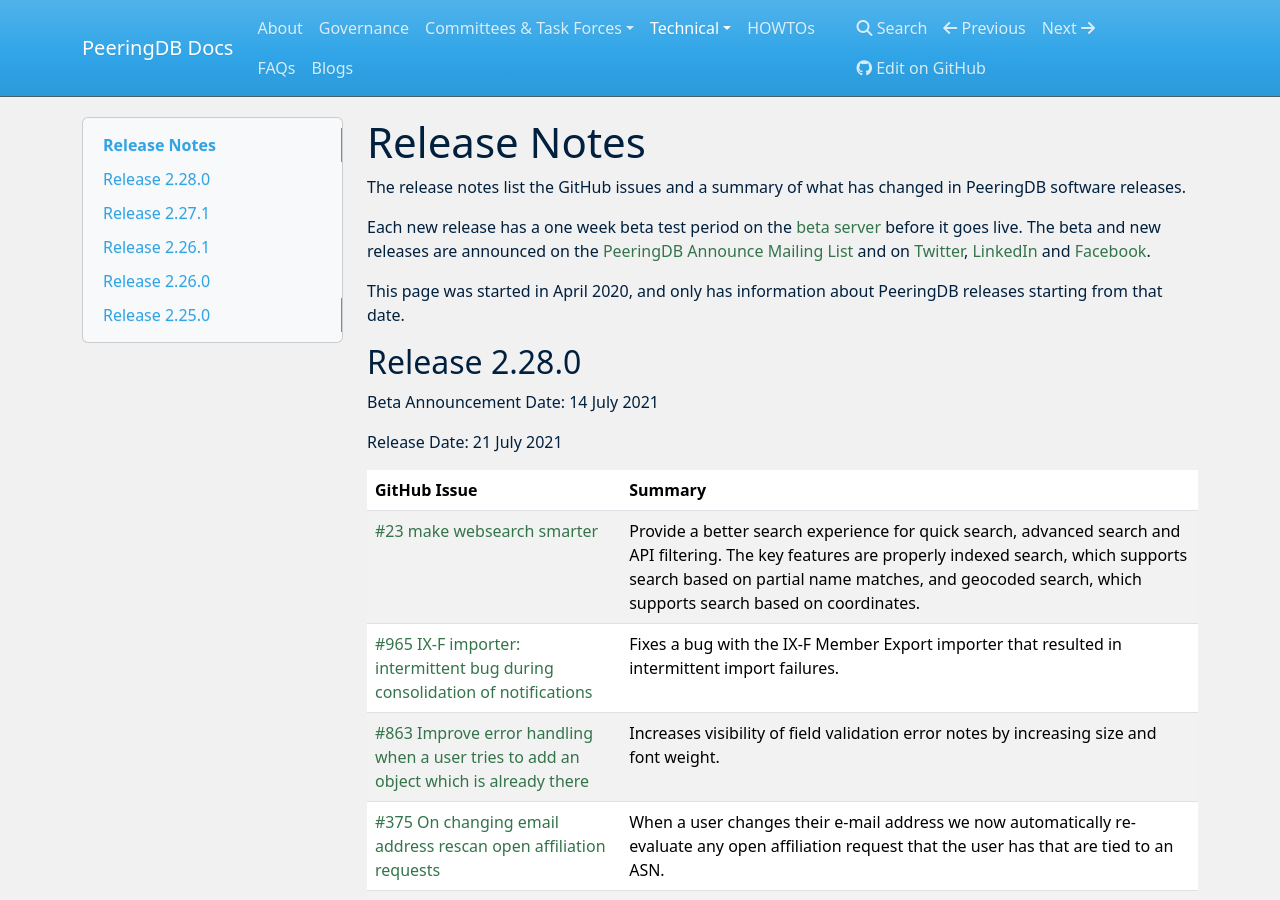
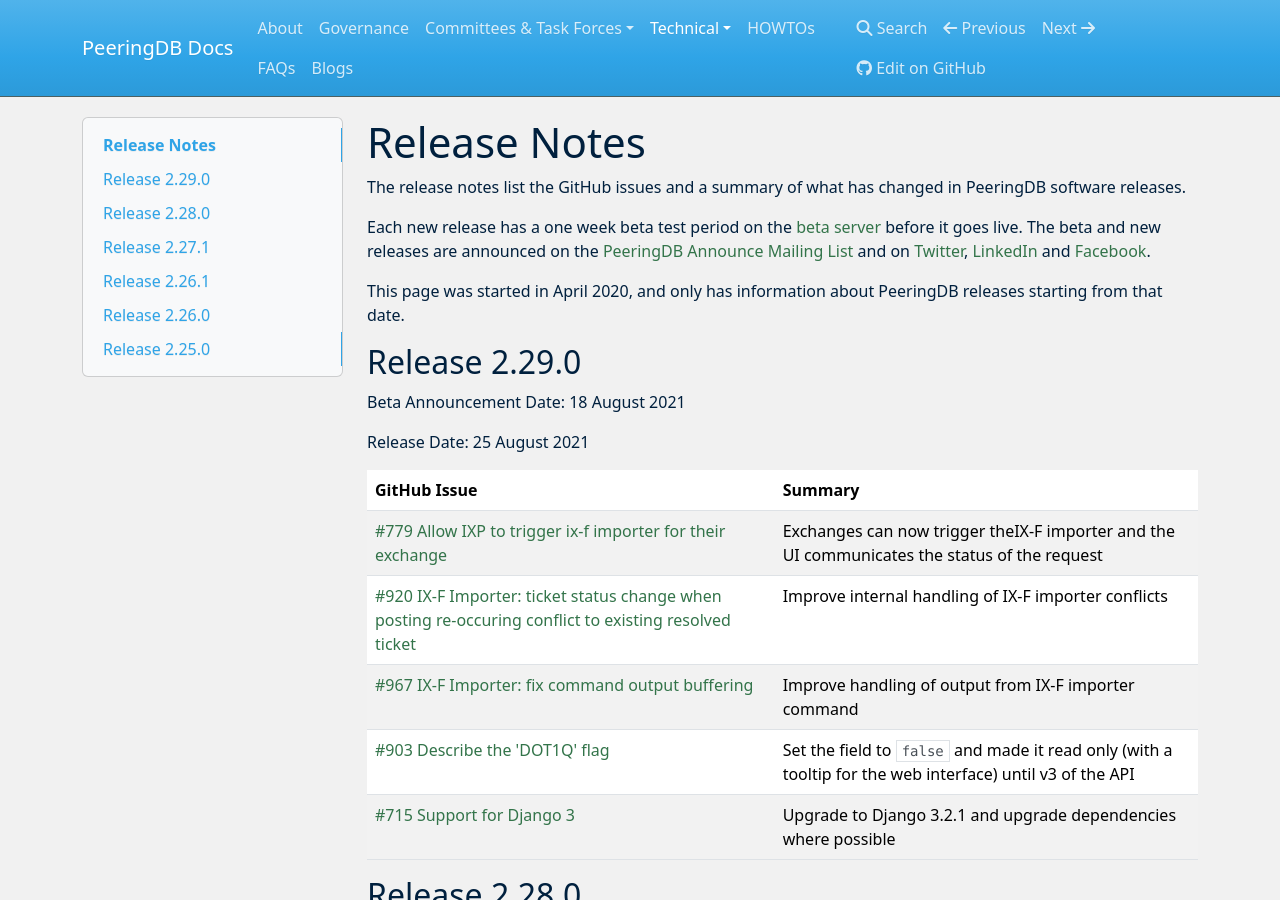
Before and after one commit to peeringdb/docs, an MkDocs documentation site: the page built from docs/release_notes/index.md, in a window 1280 px wide and 900 px high. Built offline with MkDocs 1.6.1, drawn with Linux system fonts in a browser that asks for light colours; nearby versions of some CDN libraries.

Commit message:
Release notes and blog post for 2.29.0-beta
This commit includes release notes and a blog post for 2.29.0-beta. The blog post explains why we support the IX-F Member Export Schema and shows how to configure it

```diff
--- a/docs/release_notes/index.md
+++ b/docs/release_notes/index.md
@@ -5,6 +5,21 @@
 Each new release has a one week beta test period on the [beta server](https://beta.peeringdb.com/) before it goes live.  The beta and new releases are announced on the [PeeringDB Announce Mailing List](https://lists.peeringdb.com/cgi-bin/mailman/listinfo/pdb-announce) and on [Twitter](https://twitter.com/PeeringDB), [LinkedIn](https://www.linkedin.com/company/peeringdb) and [Facebook](https://www.facebook.com/peeringdb).
 
 This page was started in April 2020, and only has information about PeeringDB releases starting from that date.
+
+## Release 2.29.0
+
+Beta Announcement Date: 18 August 2021
+
+Release Date: 25 August 2021
+
+| **GitHub Issue** | **Summary** |
+| ----------------- | ----------- |
+| [#779 Allow IXP to trigger ix-f importer for their exchange](https://github.com/peeringdb/peeringdb/issues/779) | Exchanges can now trigger theIX-F importer and the UI communicates the status of the request |
+| [#920 IX-F Importer: ticket status change when posting re-occuring conflict to existing resolved ticket ](https://github.com/peeringdb/peeringdb/issues/920) | Improve internal handling of IX-F importer conflicts |
+| [#967 IX-F Importer: fix command output buffering ](https://github.com/peeringdb/peeringdb/issues/967) | Improve handling of output from IX-F importer command |
+| [#903 Describe the 'DOT1Q' flag](https://github.com/peeringdb/peeringdb/issues/903) | Set the field to `false` and made it read only (with a tooltip for the web interface) until v3 of the API |
+| [#715 Support for Django 3 ](https://github.com/peeringdb/peeringdb/issues/715) | Upgrade to Django 3.2.1 and upgrade dependencies where possible |
+
 
 ## Release 2.28.0
 
```
Also changed, not shown: docs/blog/automating_configuration.md (added, +22 -0 lines), docs/blog/images/allow-ix-f-update.png (added), docs/blog/images/enable-ix-f-import.png (added).
